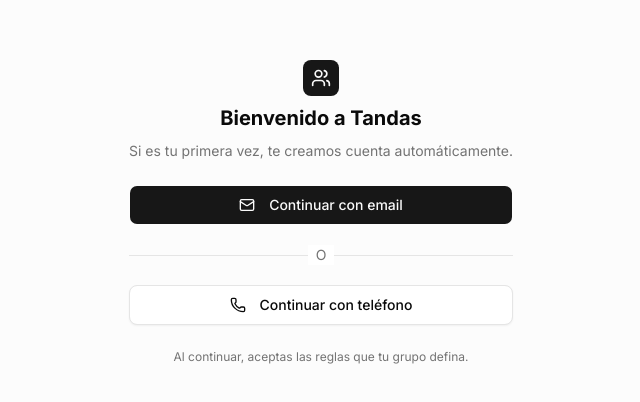
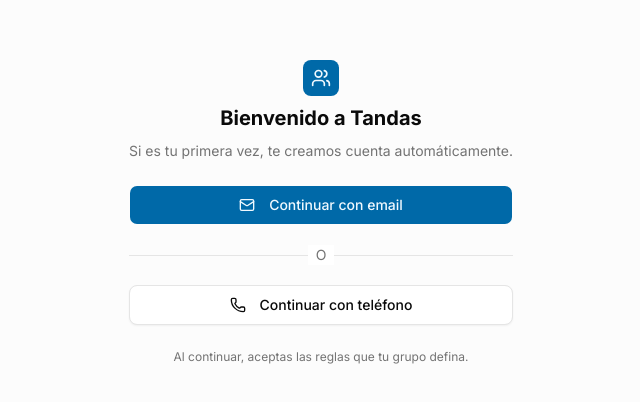
Before and after one commit to josejmizrahi/tandas, a Next.js app: page /login in a window 1280 px wide. Shown: the part 188-590 px from the top of the page, without its empty margins (319-959 px from the left). Built offline with nearby package versions, Linux system fonts and the light colour scheme.

Commit message:
chore(ui): apply shadcn preset b5JNeciq8
Theme: primary -> blue (oklch 0.5 0.134 242.749 light, 0.443 0.11 240.79 dark).
20+ ui components re-installed by registry. Brand tokens preserved.

```diff
--- a/app/globals.css
+++ b/app/globals.css
@@ -53,10 +53,10 @@
   --card-foreground: oklch(0.145 0 0);
   --popover: oklch(1 0 0);
   --popover-foreground: oklch(0.145 0 0);
-  --primary: oklch(0.205 0 0);
-  --primary-foreground: oklch(0.985 0 0);
-  --secondary: oklch(0.97 0 0);
-  --secondary-foreground: oklch(0.205 0 0);
+  --primary: oklch(0.5 0.134 242.749);
+  --primary-foreground: oklch(0.977 0.013 236.62);
+  --secondary: oklch(0.967 0.001 286.375);
+  --secondary-foreground: oklch(0.21 0.006 285.885);
   --muted: oklch(0.97 0 0);
   --muted-foreground: oklch(0.556 0 0);
   --accent: oklch(0.97 0 0);
@@ -65,16 +65,16 @@
   --border: oklch(0.922 0 0);
   --input: oklch(0.922 0 0);
   --ring: oklch(0.708 0 0);
-  --chart-1: oklch(0.87 0 0);
-  --chart-2: oklch(0.556 0 0);
-  --chart-3: oklch(0.439 0 0);
-  --chart-4: oklch(0.371 0 0);
-  --chart-5: oklch(0.269 0 0);
+  --chart-1: oklch(0.828 0.111 230.318);
+  --chart-2: oklch(0.685 0.169 237.323);
+  --chart-3: oklch(0.588 0.158 241.966);
+  --chart-4: oklch(0.5 0.134 242.749);
+  --chart-5: oklch(0.443 0.11 240.79);
   --radius: 0.625rem;
   --sidebar: oklch(0.985 0 0);
   --sidebar-foreground: oklch(0.145 0 0);
-  --sidebar-primary: oklch(0.205 0 0);
-  --sidebar-primary-foreground: oklch(0.985 0 0);
+  --sidebar-primary: oklch(0.588 0.158 241.966);
+  --sidebar-primary-foreground: oklch(0.977 0.013 236.62);
   --sidebar-accent: oklch(0.97 0 0);
   --sidebar-accent-foreground: oklch(0.205 0 0);
   --sidebar-border: oklch(0.922 0 0);
@@ -90,9 +90,9 @@
   --card-foreground: oklch(0.985 0 0);
   --popover: oklch(0.205 0 0);
   --popover-foreground: oklch(0.985 0 0);
-  --primary: oklch(0.922 0 0);
-  --primary-foreground: oklch(0.205 0 0);
-  --secondary: oklch(0.269 0 0);
+  --primary: oklch(0.443 0.11 240.79);
+  --primary-foreground: oklch(0.977 0.013 236.62);
+  --secondary: oklch(0.274 0.006 286.033);
   --secondary-foreground: oklch(0.985 0 0);
   --muted: oklch(0.269 0 0);
   --muted-foreground: oklch(0.708 0 0);
@@ -102,15 +102,15 @@
   --border: oklch(1 0 0 / 10%);
   --input: oklch(1 0 0 / 15%);
   --ring: oklch(0.556 0 0);
-  --chart-1: oklch(0.87 0 0);
-  --chart-2: oklch(0.556 0 0);
-  --chart-3: oklch(0.439 0 0);
-  --chart-4: oklch(0.371 0 0);
-  --chart-5: oklch(0.269 0 0);
+  --chart-1: oklch(0.828 0.111 230.318);
+  --chart-2: oklch(0.685 0.169 237.323);
+  --chart-3: oklch(0.588 0.158 241.966);
+  --chart-4: oklch(0.5 0.134 242.749);
+  --chart-5: oklch(0.443 0.11 240.79);
   --sidebar: oklch(0.205 0 0);
   --sidebar-foreground: oklch(0.985 0 0);
-  --sidebar-primary: oklch(0.488 0.243 264.376);
-  --sidebar-primary-foreground: oklch(0.985 0 0);
+  --sidebar-primary: oklch(0.685 0.169 237.323);
+  --sidebar-primary-foreground: oklch(0.293 0.066 243.157);
   --sidebar-accent: oklch(0.269 0 0);
   --sidebar-accent-foreground: oklch(0.985 0 0);
   --sidebar-border: oklch(1 0 0 / 10%);
```
